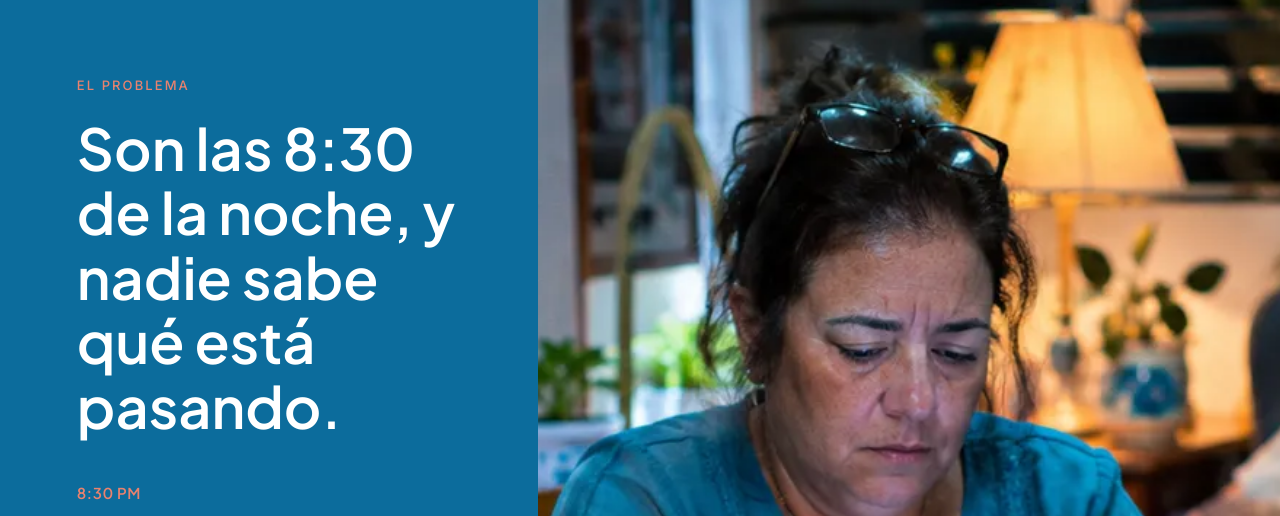
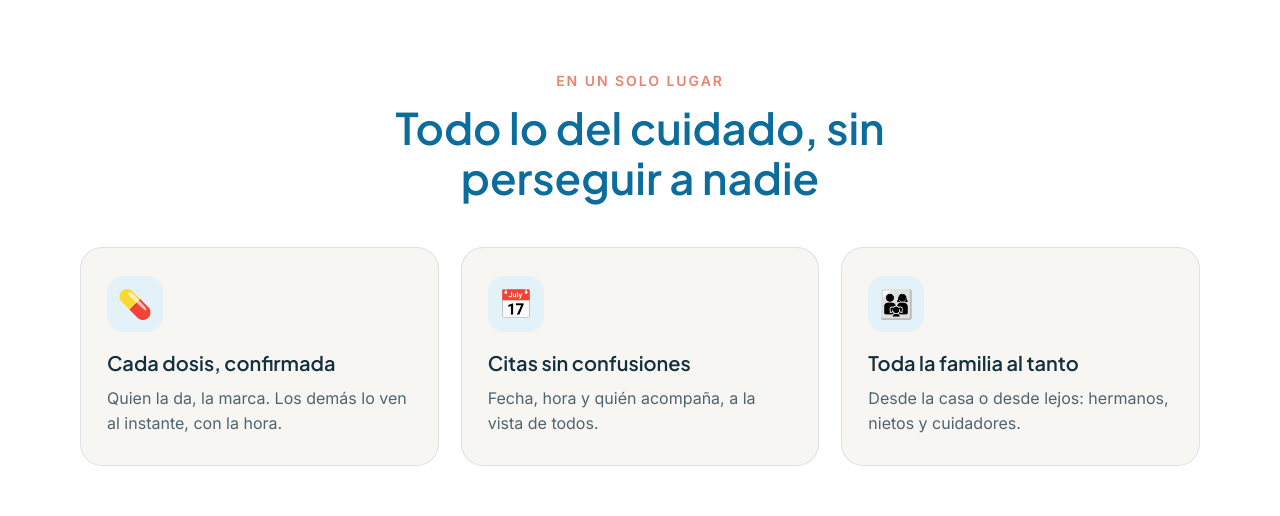
Before and after one commit to yasminysabelle-boop/familiacerca, a React (Vite) app: page / in a window 1280 px wide. Shown: the part 907-1423 px from the top of the page. Built offline with nearby package versions, Linux system fonts and the light colour scheme; no server answers.

Commit message:
Landing: franja clara 'En un solo lugar' entre la portada y el problema

```diff
--- a/src/pages/Landing.jsx
+++ b/src/pages/Landing.jsx
@@ -337,6 +337,33 @@ export default function Landing() {
           <div>
             <div style={{ fontSize: 15, fontWeight: 700, color: '#14303D' }}>Rosa confirmó la dosis de las 8:00</div>
             <div style={{ fontSize: 13, color: '#4E6470' }}>Toda la familia lo vio · hace 2 min</div>
+          </div>
+        </div>
+      </section>
+
+      {/* ─────────────── 2.5. EN UN SOLO LUGAR ─────────────── */}
+      {/* Respiro claro entre la portada y el problema (dos fotos grandes
+          seguidas cansaban). Embudo: promesa → qué hace → dolor → WhatsApp. */}
+      <section style={{ background: WHITE, padding: 'clamp(64px,7vw,96px) 24px' }}>
+        <div style={{ maxWidth: 1120, margin: '0 auto' }}>
+          <div className="reveal" style={{ textAlign: 'center', maxWidth: 640, margin: '0 auto 44px' }}>
+            <p style={{ fontSize: 14, fontWeight: 600, color: CORAL, textTransform: 'uppercase', letterSpacing: '0.14em', margin: '0 0 12px', fontFamily: SANS }}>En un solo lugar</p>
+            <h2 style={{ fontFamily: SERIF, fontSize: 'clamp(28px,3.4vw,44px)', fontWeight: 700, color: PRIMARY, lineHeight: 1.15, margin: 0 }}>
+              Todo lo del cuidado, sin perseguir a nadie
+            </h2>
+          </div>
+          <div className="lugar-grid" style={{ display: 'grid', gridTemplateColumns: 'repeat(3, 1fr)', gap: 22 }}>
+            {[
+              { icon: '💊', title: 'Cada dosis, confirmada', desc: 'Quien la da, la marca. Los demás lo ven al instante, con la hora.' },
+              { icon: '📅', title: 'Citas sin confusiones', desc: 'Fecha, hora y quién acompaña, a la vista de todos.' },
+              { icon: '👨‍👩‍👧', title: 'Toda la familia al tanto', desc: 'Desde la casa o desde lejos: hermanos, nietos y cuidadores.' },
+            ].map((it, i) => (
+              <div key={it.title} className={`reveal reveal-delay-${i}`} style={{ background: CREAM, borderRadius: 22, padding: '28px 26px', border: `1px solid ${BORDER}` }}>
+                <div style={{ width: 56, height: 56, borderRadius: 16, background: '#E3F1F8', display: 'flex', alignItems: 'center', justifyContent: 'center', fontSize: 28, marginBottom: 16 }}>{it.icon}</div>
+                <h3 style={{ fontFamily: SERIF, fontSize: 20, fontWeight: 700, color: '#14303D', margin: '0 0 8px' }}>{it.title}</h3>
+                <p style={{ fontSize: 16, color: '#4E6470', lineHeight: 1.6, margin: 0, fontFamily: SANS }}>{it.desc}</p>
+              </div>
+            ))}
           </div>
         </div>
       </section>
@@ -823,6 +850,7 @@ export default function Landing() {
         @keyframes hero2float { 0%,100% { transform: translateY(0); } 50% { transform: translateY(-10px); } }
         @media (prefers-reduced-motion: reduce) { .hero2-phone, .hero2-toast { animation: none !important; } }
         .wa-tag { display: none; }
+        @media (max-width: 760px) { .lugar-grid { grid-template-columns: 1fr !important; } }
         @media (max-width: 760px) {
           .wa-row { grid-template-columns: 1fr !important; }
           .wa-head { display: none !important; }
```
